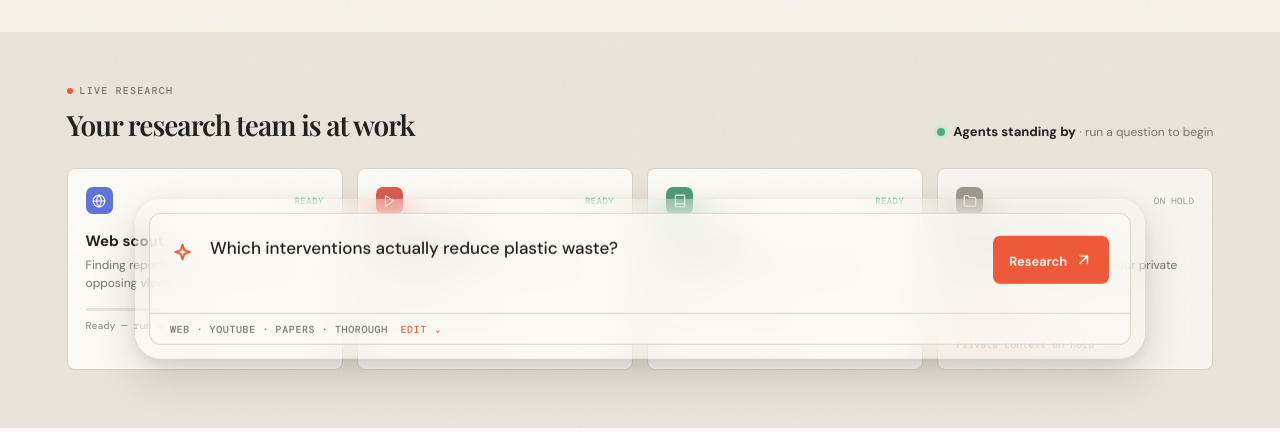
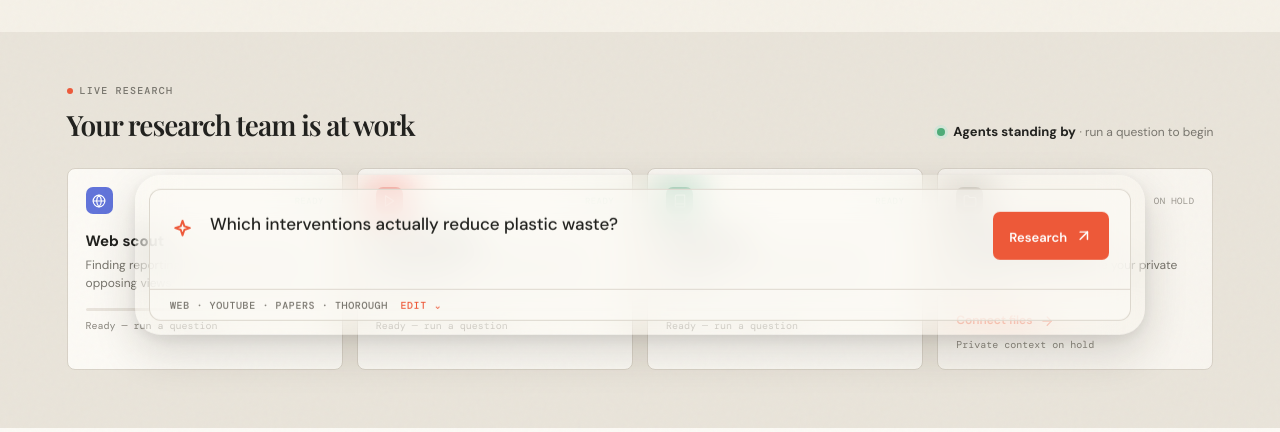
Before and after one commit to MahimVyas/Fieldnote, a website: page index.html in a window 1280 px wide. Shown: the part 368-800 px from the top of the page. Drawn offline with nearby package versions, Linux system fonts and the light colour scheme; no server answers; a web font is replaced by a local one.

Commit message:
Breathing room below the page around the chat bar

```diff
--- a/style.css
+++ b/style.css
@@ -69,7 +69,7 @@ footer{margin-top:auto}
 .summary-card.flash{animation:brief-flash 1.2s ease;border-radius:8px}
 @keyframes brief-flash{30%{box-shadow:0 0 0 3px rgba(237,89,57,.45)}}
 /* ── Chat layout: always-on bottom bar + home conversations ── */
-body{padding-bottom:0}
+body{padding-bottom:24px}
 .search-card{position:fixed;left:12px;right:12px;bottom:12px;bottom:calc(12px + env(safe-area-inset-bottom));z-index:8;margin:0 auto;max-width:1010px;border-radius:26px;border:14px solid transparent;background:var(--paper);background:color-mix(in srgb, var(--paper) 62%, transparent);background-clip:padding-box;-webkit-backdrop-filter:blur(20px) saturate(1.2);backdrop-filter:blur(20px) saturate(1.2);box-shadow:inset 0 0 0 1px var(--line),0 18px 44px rgba(37,31,20,.16),0 4px 14px rgba(37,31,20,.08);isolation:isolate}
 
 .search-card .research-options{display:none}
@@ -86,7 +86,7 @@ body.dock-expanded .search-card .research-options{display:flex}
 .conversation-card button[data-open] b{display:-webkit-box;font-size:15px;font-weight:600;line-height:1.4;-webkit-line-clamp:2;line-clamp:2;-webkit-box-orient:vertical;overflow:hidden}
 .conversation-card button[data-open] span{display:block;font:11px 'DM Mono';color:var(--muted);margin-top:4px}
 [data-theme="dark"] .search-card{box-shadow:inset 0 0 0 1px var(--line),0 18px 44px rgba(0,0,0,.45),0 4px 14px rgba(0,0,0,.35)}
-@media(max-width:760px){.conversations{margin:0 12px 52px}body{padding-bottom:0}.toast{bottom:220px;bottom:calc(220px + env(safe-area-inset-bottom))}}
+@media(max-width:760px){.conversations{margin:0 12px 52px}body{padding-bottom:24px}.toast{bottom:220px;bottom:calc(220px + env(safe-area-inset-bottom))}}
 /* ── Working mode: docked prompt, condensed status, quiet page ── */
 
 .dock-meta{display:none;width:100%;background:none;border:0;border-top:1px solid var(--line);padding:9px 21px;font:500 10px 'DM Mono';letter-spacing:.6px;color:var(--muted);cursor:pointer;text-align:left;text-transform:uppercase}
```
